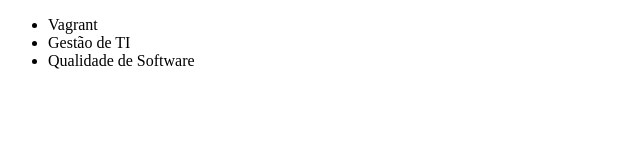
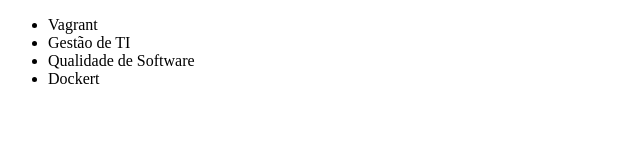
Before and after one commit to christianobucci/alura-git, a plain HTML site: page index.html in a window 1280 px wide. Shown: the full height of the page, 0-640 px from the left. Drawn offline with Linux system fonts and the light colour scheme.

Commit message:
Adicionando curso de docker

```diff
--- a/index.html
+++ b/index.html
@@ -9,6 +9,7 @@
         <li>Vagrant</li>
         <li>Gestão de TI</li>
         <li>Qualidade de Software</li>
+        <li>Dockert</li>
     </ul>
 </body>
 </html>
```
